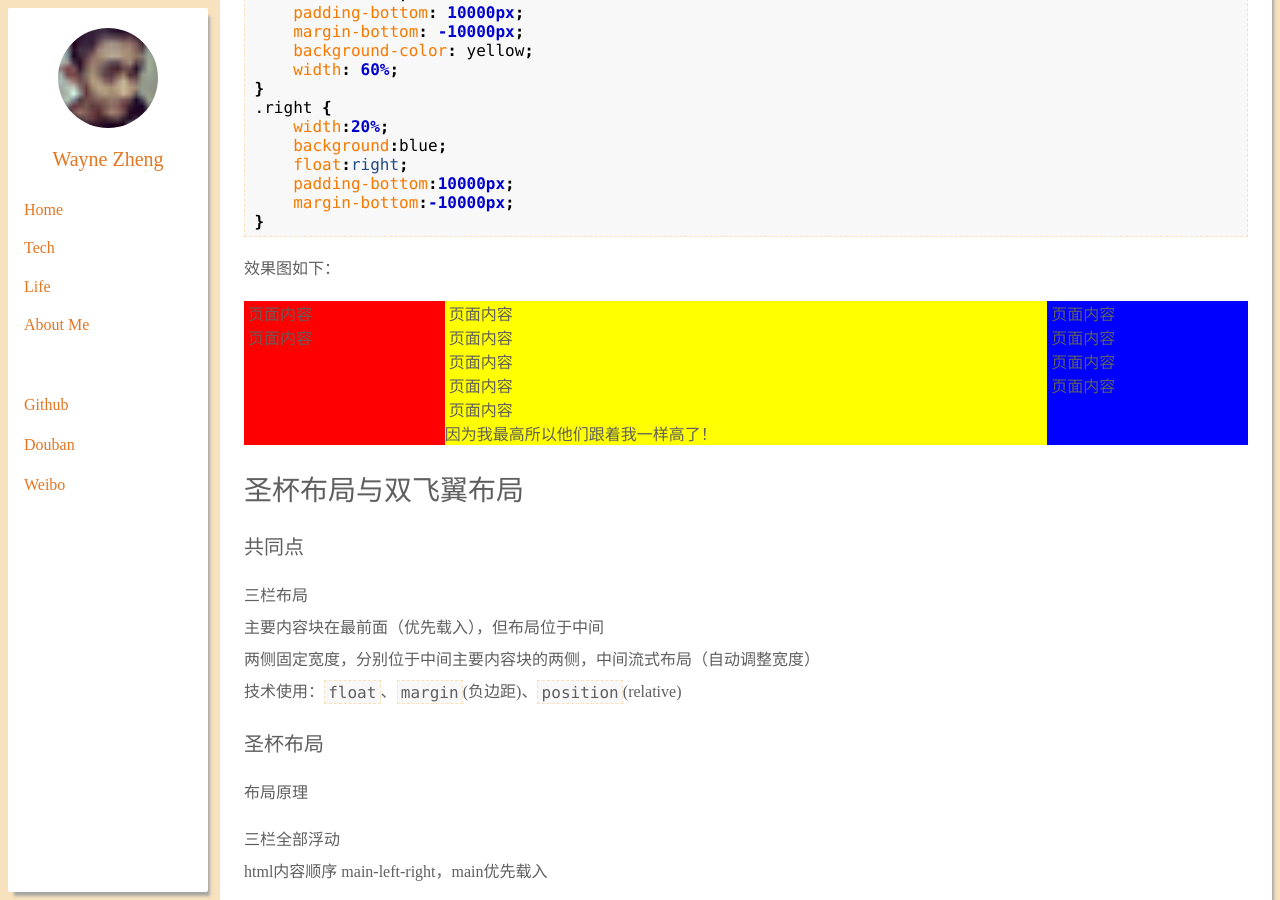
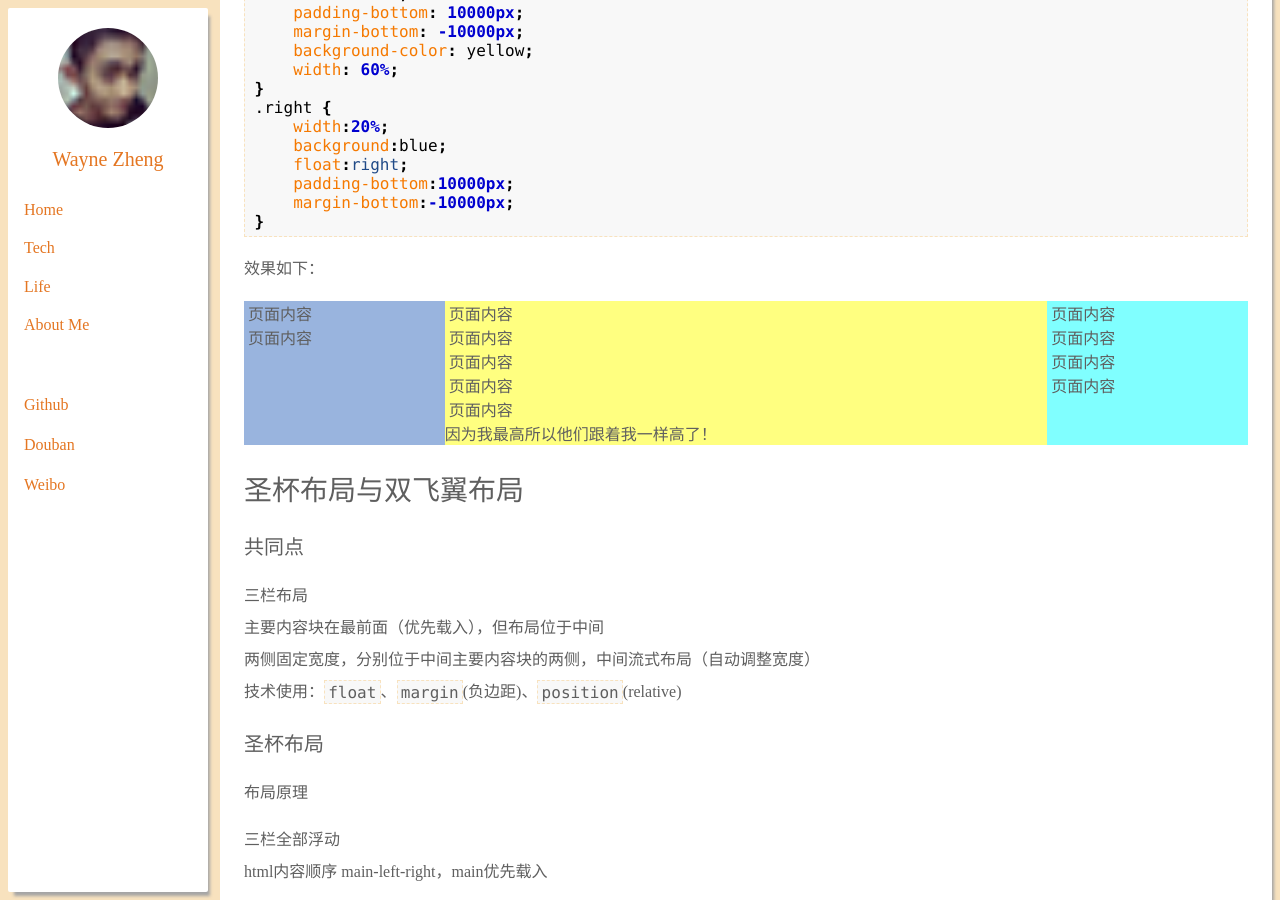
Before and after one commit to wynn719/blog, a Jekyll site: the page built from _posts/2015-04-26-about-css-layout.md, in a window 1280 px wide and 900 px high, scrolled down 1169 px. Built offline with Jekyll 4.4.1, drawn with Linux system fonts in a browser that asks for light colours; comment, search, counter and statistics services are not loaded.

Commit message:
Signed-off-by: zhengbowei

```diff
--- a/_posts/2015-04-26-about-css-layout.md
+++ b/_posts/2015-04-26-about-css-layout.md
@@ -74,14 +74,14 @@
 }
 {% endhighlight %}
 
-效果图如下：
+效果如下：
 
 <div class="wrap" style="width:100%; margin:0 auto; overflow:hidden;">
-    <div class="left" style="width:20%; background:Red; float:left; padding-bottom:10000px; margin-bottom:-10000px;">
+    <div class="left" style="width:20%; background:#99b4de; float:left; padding-bottom:10000px; margin-bottom:-10000px;">
         &nbsp;页面内容<br/>
         &nbsp;页面内容<br/>
     </div>
-    <div class="center" style="float: left; padding-bottom: 10000px; margin-bottom: -10000px; background-color: yellow; width: 60%;">
+    <div class="center" style="float: left; padding-bottom: 10000px; margin-bottom: -10000px; background-color: #ffff80; width: 60%;">
         &nbsp;页面内容<br/>
         &nbsp;页面内容<br/>
         &nbsp;页面内容<br/>
@@ -89,7 +89,7 @@
         &nbsp;页面内容<br/>
         因为我最高所以他们跟着我一样高了！
     </div>
-    <div class="right" style="width:20%; background:blue; float:right; padding-bottom:10000px; margin-bottom:-10000px;">
+    <div class="right" style="width:20%; background:#80ffff; float:right; padding-bottom:10000px; margin-bottom:-10000px;">
         &nbsp;页面内容<br/>
         &nbsp;页面内容<br/>
         &nbsp;页面内容<br/>
@@ -175,6 +175,16 @@
 }
 {% endhighlight %}
 
+效果如下：
+
+<div class="container" style="overflow: hidden;">
+    <div class="main" style="float: left; width: 100%; background-color: #c0c0c0; height: 200px;">
+        <div class="main-content" style="margin: 0 230px 0 190px;">#main</div>
+    </div>
+    <div class="left" style="float: left; width: 200px; background-color: #80ffff; height: 200px; margin-left: -100%;">left</div>
+    <div class="right" style="float: left; width: 150px; background-color: #80ff80; margin-left: -150px; height: 200px;">right</div>
+</div>
+
 > 双飞翼布局完成啦！
 >
 > 同时，还可以给该布局加上登高布局的特性，就形成一个流式的布局
```
